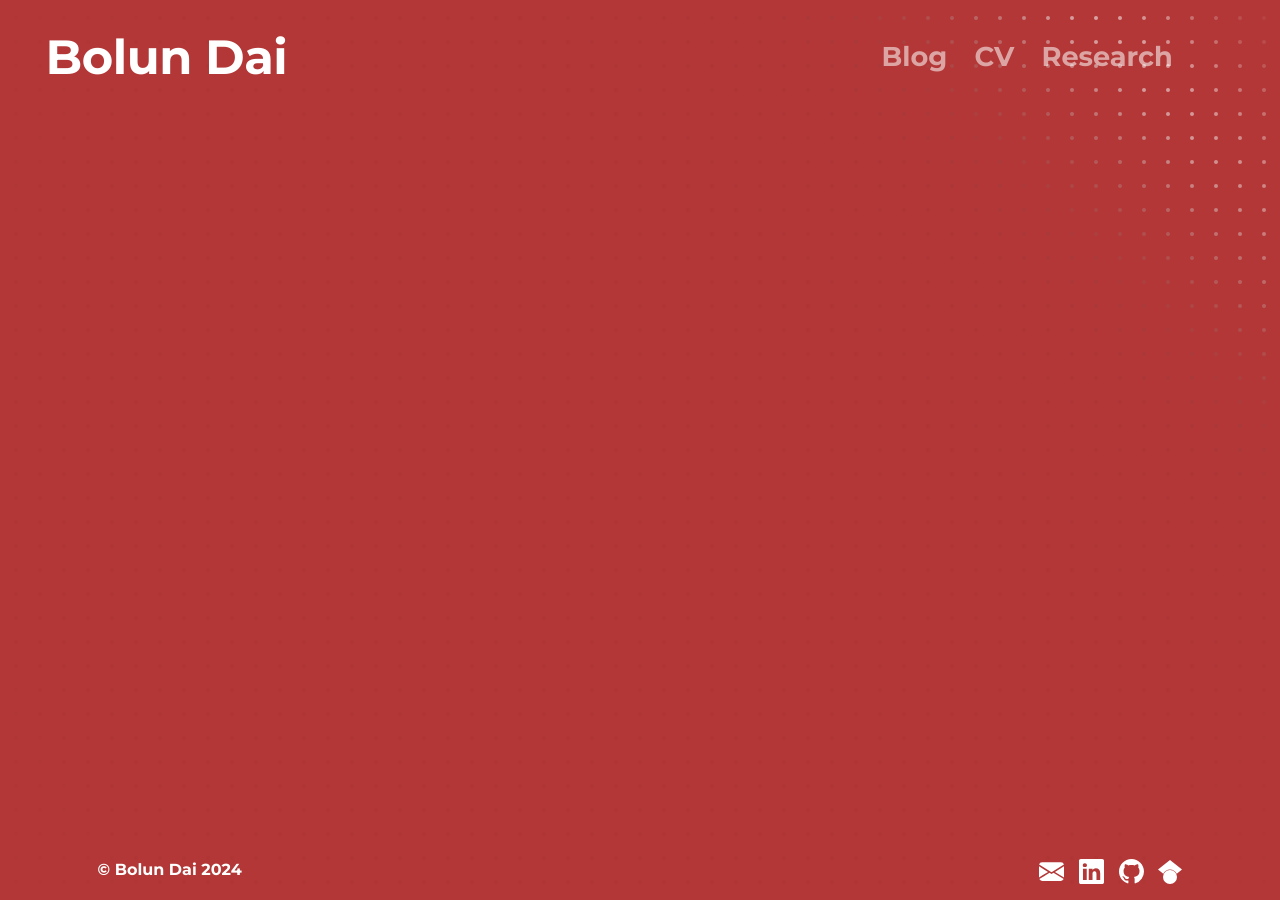
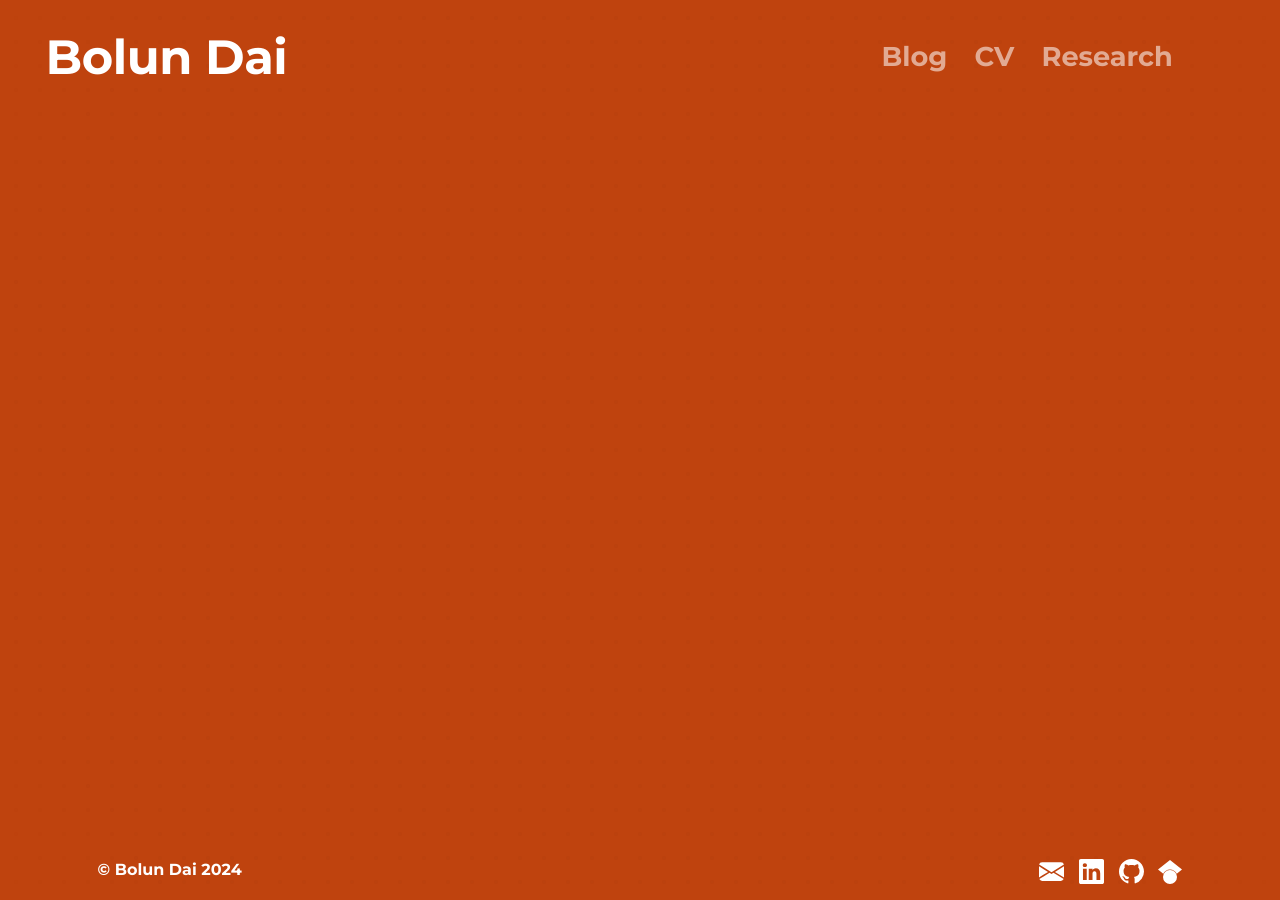
Before and after one commit to BolunDai0216/BolunDai0216.github.io, a Jekyll site: the page built from index.html, in a window 1280 px wide. Built offline with Jekyll 4.4.1, drawn with Linux system fonts in a browser that asks for light colours.

Commit message:
updated color and dot animation

```diff
--- a/_data/navigation.yml
+++ b/_data/navigation.yml
@@ -1,9 +1,9 @@
 - name: Blog
   link: /blog.html
-  oncolor_command: changeBackgroundColor('#b3b149')
+  oncolor_command: changeBackgroundColor('#0e6873')
 - name: CV
   link: /cv.html
-  oncolor_command: changeBackgroundColor('#257cb3')
+  oncolor_command: changeBackgroundColor('#61413c')
 - name: Research
   link: /research.html
-  oncolor_command: changeBackgroundColor('#e56530')
+  oncolor_command: changeBackgroundColor('#1a2c30')
--- a/_sass/blog.scss
+++ b/_sass/blog.scss
@@ -1,7 +1,7 @@
 @import url('https://fonts.googleapis.com/css2?family=Montserrat');
 
 :root {
-    --bg-color: #b3b149;
+    --bg-color: #0e6873;
 }
 
 .blog-sidebar {
@@ -78,14 +78,14 @@
 
 .card-text {
     font-family: Avenir, Montserrat, Helvetica;
-    color: #b3b149;
+    color: #fde4b0;
     font-weight: 500;
     font-size: 16px;
 }
 
 .card {
     position: relative;
-    background-color: rgba(85, 107, 47, 0.55);
+    background-color: rgba(7, 48, 54, 0.55);
     backdrop-filter: blur(12px);
     -webkit-backdrop-filter: blur(12px);
     height: 300px;
@@ -118,7 +118,7 @@
 
 .blog-title {
     font-family: Avenir, Montserrat, Helvetica, Georgia;
-    color: darkolivegreen;
+    color: #ffffff;
     font-weight: bolder;
 }
 
@@ -138,7 +138,7 @@
     font-family: Avenir, Montserrat, Helvetica;
     font-weight: bold;
     font-size: 16px;
-    color: darkolivegreen;
+    color: rgba(255, 255, 255, 0.75);
 }
 
 /* Distill's template.v2.js sets `contain: layout style` and
@@ -160,7 +160,7 @@
     max-height: calc(100vh - 4rem);
     overflow-y: auto;
     padding: 0.5em 2em 0.5em 1em;
-    border-right: 1px solid rgba(85, 107, 47, 0.35);
+    border-right: 1px solid rgba(255, 255, 255, 0.25);
     width: calc(max(70%, 300px));
     margin-right: 0;
 
@@ -209,7 +209,7 @@
 .blog-side-item > a,
 .blog-side-item li > a {
     display: block;
-    color: darkolivegreen;
+    color: rgba(255, 255, 255, 0.75);
     padding: 6px 12px;
     border-radius: 8px;
     text-decoration: none;
@@ -219,14 +219,14 @@
 .blog-side-item > a:hover,
 .blog-side-item li > a:hover {
     color: white;
-    background-color: rgba(85, 107, 47, 0.35);
+    background-color: rgba(255, 255, 255, 0.12);
     text-decoration: none;
 }
 
 .blog-side-item > a.active,
 .blog-side-item li > a.active {
     color: white;
-    background-color: rgba(85, 107, 47, 0.6);
+    background-color: rgba(255, 255, 255, 0.2);
     font-weight: 600;
 }
 
--- a/_sass/cv.scss
+++ b/_sass/cv.scss
@@ -1,7 +1,7 @@
 @import url('https://fonts.googleapis.com/css2?family=Montserrat');
 
 :root {
-    --bg-color: #257cb3;
+    --bg-color: #61413c;
 }
 
 /* ---- Layout ------------------------------------------------------------ */
@@ -67,7 +67,7 @@
 
 /* ---- Cards (frosted glass) --------------------------------------------- */
 .cv-card {
-    background-color: rgba(25, 85, 140, 0.45);
+    background-color: rgba(30, 18, 16, 0.5);
     backdrop-filter: blur(12px);
     -webkit-backdrop-filter: blur(12px);
     border: 1.5px solid transparent;
@@ -109,7 +109,7 @@
 
 .cv-years {
     font-family: Avenir, Montserrat, Helvetica, sans-serif;
-    color: rgba(255, 255, 255, 0.6);
+    color: rgba(255, 255, 255, 0.75);
     font-size: 17px;
     font-weight: 500;
     white-space: nowrap;
@@ -119,7 +119,7 @@
 .cv-degree,
 .cv-place {
     font-family: Avenir, Montserrat, Helvetica, sans-serif;
-    color: rgba(255, 255, 255, 0.8);
+    color: #fde4b0;
     font-size: 18px;
     font-style: italic;
     margin: 6px 0 0;
@@ -127,7 +127,7 @@
 
 .cv-details {
     font-family: Avenir, Montserrat, Helvetica, sans-serif;
-    color: rgba(255, 255, 255, 0.85);
+    color: #fde4b0;
     font-size: 18px;
     line-height: 1.55;
     margin: 10px 0 0;
@@ -161,7 +161,7 @@
 
 .cv-skill-content {
     font-family: Avenir, Montserrat, Helvetica, sans-serif;
-    color: rgba(255, 255, 255, 0.75);
+    color: #fde4b0;
     font-size: 18px;
     line-height: 1.5;
 }
--- a/_sass/main.scss
+++ b/_sass/main.scss
@@ -1,7 +1,7 @@
 @import url('https://fonts.googleapis.com/css2?family=Montserrat:wght@500;700&display=swap');
 
 :root {
-    --bg-color: #b33737;
+    --bg-color: #c0440e;
 }
 
 .current {
--- a/_sass/re.scss
+++ b/_sass/re.scss
@@ -3,7 +3,7 @@
 @import url('https://fonts.googleapis.com/css2?family=Roboto');
 
 :root {
-    --bg-color: #e56530;
+    --bg-color: #1a2c30;
 }
 
 .card-title {
@@ -31,12 +31,12 @@
 
 .card-text {
     font-family: Roboto, Avenir, Helvetica;
-    color: #fdcda5;
+    color: #fde4b0;
     font-weight: 400;
 }
 
 .research-card {
-    background-color: rgba(179, 80, 37, 0.55);
+    background-color: rgba(14, 104, 115, 0.45);
     backdrop-filter: blur(12px);
     -webkit-backdrop-filter: blur(12px);
     border: 1.5px solid transparent;
--- a/assets/js/background.js
+++ b/assets/js/background.js
@@ -1,9 +1,6 @@
-// Dot-wave background for the home page.
-// A single Gaussian "band" of highlighted dots travels diagonally from the
-// lower-left to the upper-right; once it clears the far edge it wraps back
-// to just before the near edge, so only one band is visible at a time.
-// The dots themselves sit on a fixed symmetric grid — only alpha + color
-// pulse as the band passes through.
+// Dot background for the home page.
+// Dots sit on a fixed symmetric grid; a Gaussian halo centered on the cursor
+// brightens dots near the pointer and fades with distance.
 //
 // Also drives the page background color: reads --bg-color from :root and
 // lerps toward it each frame so hover transitions feel smooth regardless
@@ -14,8 +11,6 @@
   var body = document.body;
   if (!body || body.classList.contains('blog-post-page')) return;
 
-  var reduce = window.matchMedia('(prefers-reduced-motion: reduce)').matches;
-
   // Canvas element — injected once per page.
   var canvas = document.createElement('canvas');
   canvas.id = 'dot-wave-bg';
@@ -24,29 +19,6 @@
 
   var ctx = canvas.getContext('2d');
   var dpr = Math.min(window.devicePixelRatio || 1, 2);
-
-  // ---- Traveling band ------------------------------------------------------
-  // Direction vector: +x, -y (screen y grows downward, so -y is up).
-  var DIR_X = 1 / Math.SQRT2;
-  var DIR_Y = -1 / Math.SQRT2;
-  var BAND_WIDTH = 120;        // Gaussian sigma (px along u)
-  var BAND_SPEED = 0.35;       // px per ms
-  var TWO_SIGMA2 = 2 * BAND_WIDTH * BAND_WIDTH;
-
-  // Range of u = x*DIR_X + y*DIR_Y across the viewport — recomputed on resize.
-  var uMin = 0, uMax = 0, uTravel = 0;
-  function computeURange() {
-    var u00 = 0;
-    var u10 = W * DIR_X;
-    var u01 = H * DIR_Y;
-    var u11 = W * DIR_X + H * DIR_Y;
-    uMin = Math.min(u00, u10, u01, u11);
-    uMax = Math.max(u00, u10, u01, u11);
-    // Small pad → short gap between the band leaving and re-entering.
-    var pad = 1.5 * BAND_WIDTH;
-    uMin -= pad; uMax += pad;
-    uTravel = uMax - uMin;
-  }
 
   // ---- Color (live reactive) ----------------------------------------------
   var cur = [179, 55, 55], target = [179, 55, 55];
@@ -77,13 +49,20 @@
     ctx.setTransform(dpr, 0, 0, dpr, 0, 0);
   }
   resize();
-  computeURange();
-  window.addEventListener('resize', function () { resize(); computeURange(); }, { passive: true });
+  window.addEventListener('resize', resize, { passive: true });
+
+  // ---- Cursor highlight ----------------------------------------------------
+  // Far-offscreen sentinel so the cursor Gaussian is effectively zero until
+  // the pointer first moves. Touch devices never fire mousemove → no glow.
+  var cursorX = -1e6, cursorY = -1e6;
+  var CURSOR_SIGMA = 110;
+  var CURSOR_TWO_SIGMA2 = 2 * CURSOR_SIGMA * CURSOR_SIGMA;
+  window.addEventListener('mousemove', function (e) {
+    cursorX = e.clientX; cursorY = e.clientY;
+  }, { passive: true });
 
   // ---- Render loop ---------------------------------------------------------
-  var start = performance.now();
-
-  function frame(now) {
+  function frame() {
     // Lerp color toward target (~0.5s feel at 60fps).
     cur[0] += (target[0] - cur[0]) * 0.08;
     cur[1] += (target[1] - cur[1]) * 0.08;
@@ -100,8 +79,6 @@
     var lightB = b + (255 - b) * 0.65;
     var darkR = r * 0.72, darkG = g * 0.72, darkB = b * 0.72;
 
-    var t = reduce ? 0 : (now - start);
-
     // Dense symmetric grid centered on viewport — covers whole page.
     var spacing = W < 640 ? 18 : W < 1100 ? 22 : 24;
     var baseRadius = W < 640 ? 1.7 : 2.0;
@@ -113,9 +90,6 @@
     var halfDiag = Math.sqrt(W * W + H * H) / 2;
     var vigStart = halfDiag * 0.75;
     var vigEnd = halfDiag * 1.05;
-
-    // Current band-center position along u (wraps once off-screen).
-    var u0 = uMin + ((t * BAND_SPEED) % uTravel);
 
     for (var j = -nY; j <= nY; j++) {
       for (var i = -nX; i <= nX; i++) {
@@ -131,10 +105,10 @@
         m = m * m * (3 - 2 * m);
         if (m <= 0.005) continue;
 
-        // Gaussian pulse along the direction axis.
-        var u = px * DIR_X + py * DIR_Y;
-        var du = u - u0;
-        var pulse = Math.exp(-(du * du) / TWO_SIGMA2); // 0..1, peak at band center
+        // Cursor-centered Gaussian halo: peaks at the pointer, fades with distance.
+        var dxc = px - cursorX, dyc = py - cursorY;
+        var pulse = Math.exp(-(dxc * dxc + dyc * dyc) / CURSOR_TWO_SIGMA2);
+
         var alpha = (0.06 + pulse * 0.9) * m;
 
         var cr = darkR + (lightR - darkR) * pulse;
--- a/assets/js/utils.js
+++ b/assets/js/utils.js
@@ -1,7 +1,7 @@
 // Drives the home-page color mood. The dot-wave canvas (background.js) reads
 // --bg-color and re-tints itself, so we only manage the CSS variable here.
 
-var animationColors = ['#b33737', '#3737b3', '#37b337', '#b37337'];
+var animationColors = ['#c0440e', '#61413c', '#0e6873', '#1a2c30'];
 var colorIndex = 0;
 var isHovering = false;
 var colorAnimation = null;
```
